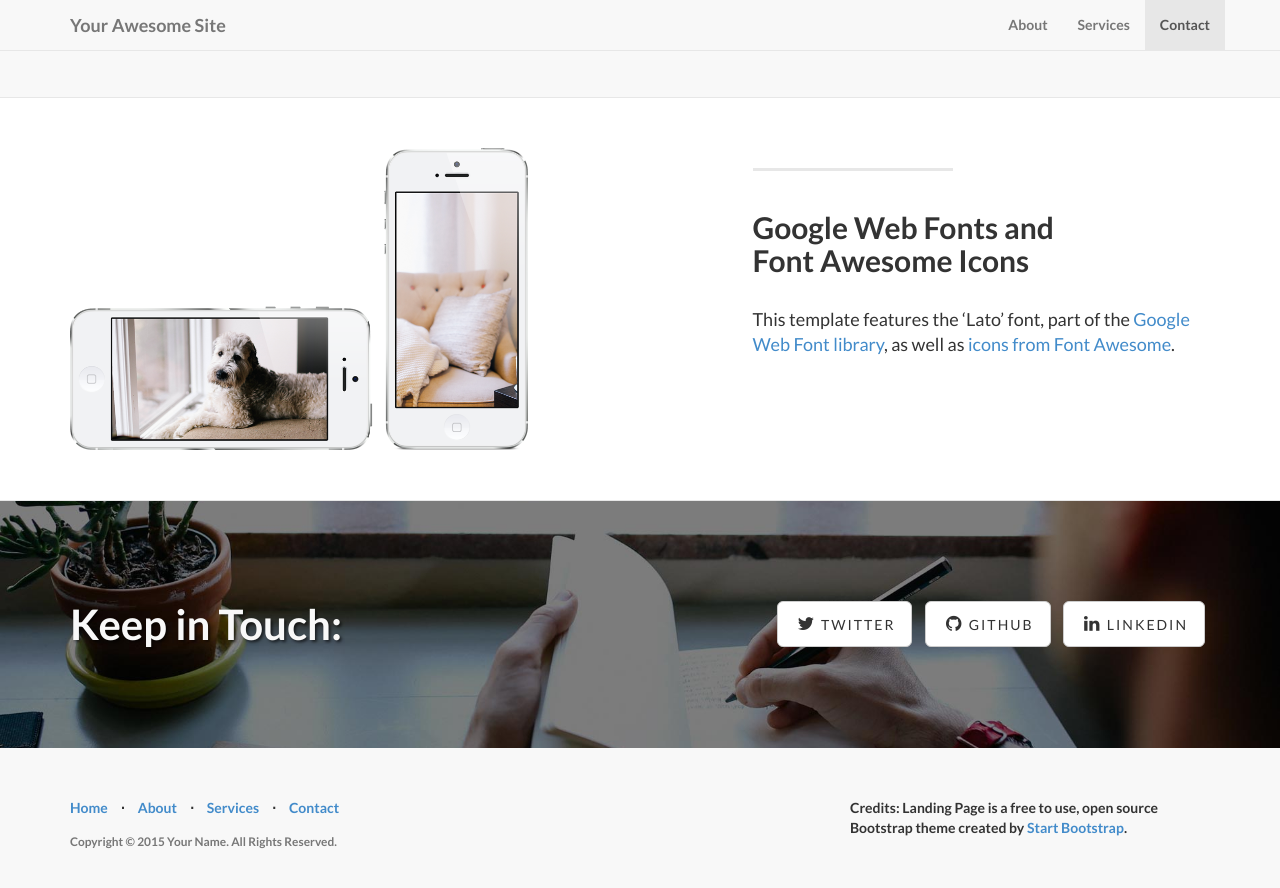
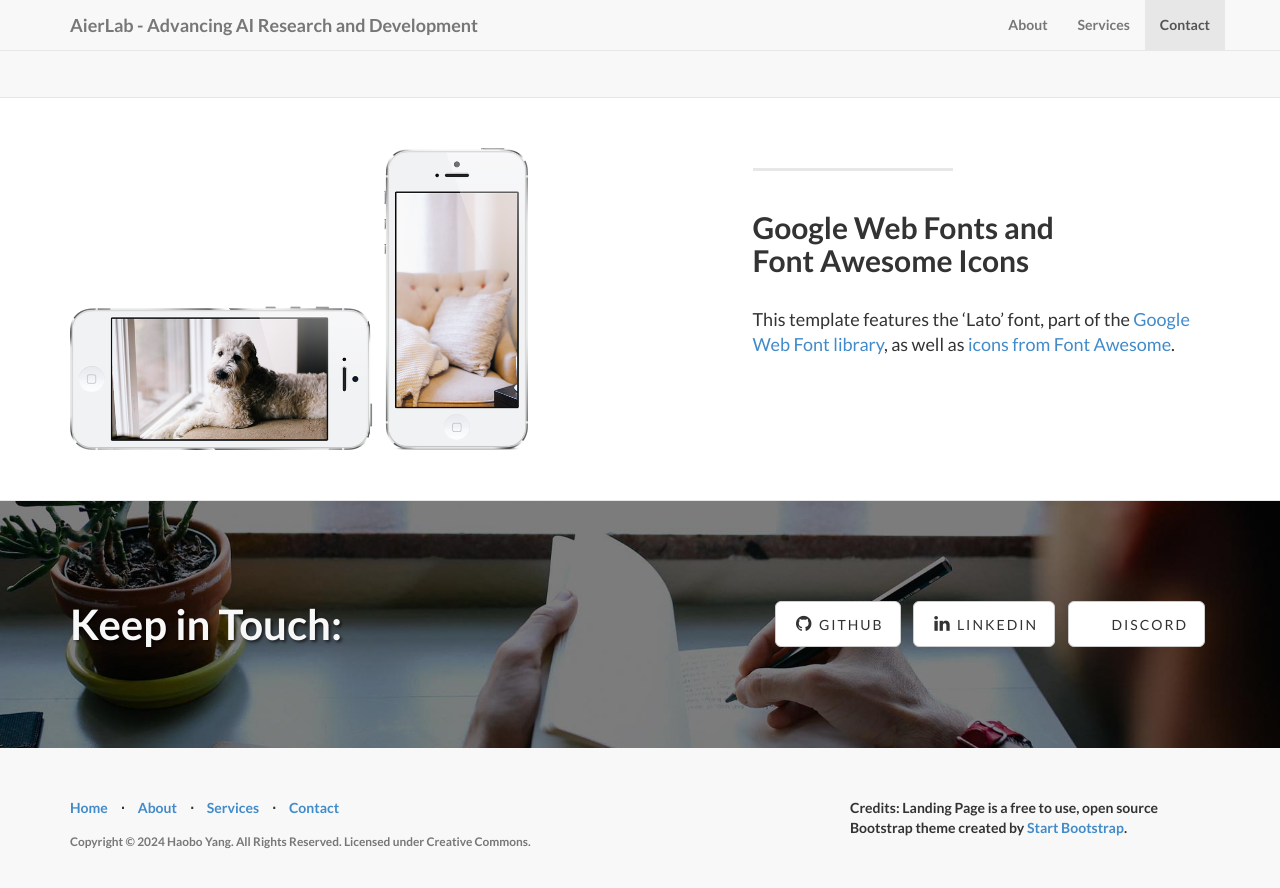
Before and after one commit to AIerLab/aierlab.github.io, a Jekyll site: the page built from index.html, in a window 1280 px wide and 900 px high, scrolled down 1902 px. Shown: the top 888 px of the window. Built offline with Jekyll 4.4.1, drawn with Linux system fonts in a browser that asks for light colours.

Commit message:
Update _config.yml

```diff
--- a/_config.yml
+++ b/_config.yml
@@ -2,15 +2,13 @@
 #      Main Configs       #
 # ----------------------- #
 
-url: http://yoursite.com
-title: Your Awesome Site
-email: your-email@domain.com
-author: Your Name
-description: > # "Write an awesome description for your new site here.
-  You can edit this line in _config.yml. It will appear in your document
-  head meta (for Google search results) and in your feed.xml site
-  description.
-copyright: 'Copyright &copy; 2015 Your Name. All Rights Reserved.'
+url: http://aierlab.tech
+title: AierLab - Advancing AI Research and Development
+email: hobart.yang@qq.com
+author: Haobo Yang
+description: >
+  Welcome to AierLab! We are committed to pioneering advancements in AI, focusing on research that bridges theoretical insights with practical applications. Our aim is to develop AI technologies that are not only powerful but are also aligned with ethical standards and human values.
+copyright: 'Copyright &copy; 2024 Haobo Yang. All Rights Reserved. Licensed under Creative Commons.'
 credits: 'Credits: Landing Page is a free to use, open source Bootstrap theme created by <a href="http://startbootstrap.com/">Start Bootstrap</a>.'
 
 # ----------------------- #
@@ -26,9 +24,9 @@ permalink: pretty
 # ----------------------- #
 
 social:
-  - title: twitter
-    url: https://twitter.com/SBootstrap
   - title: github
-    url: https://github.com/IronSummitMedia/startbootstrap
+    url: https://github.com/AierLab
   - title: linkedin
-    url:
+    url: https://www.linkedin.com/company/aierlab
+  - title: discord
+    url: https://discord.gg/nn5NDXMgae
```
